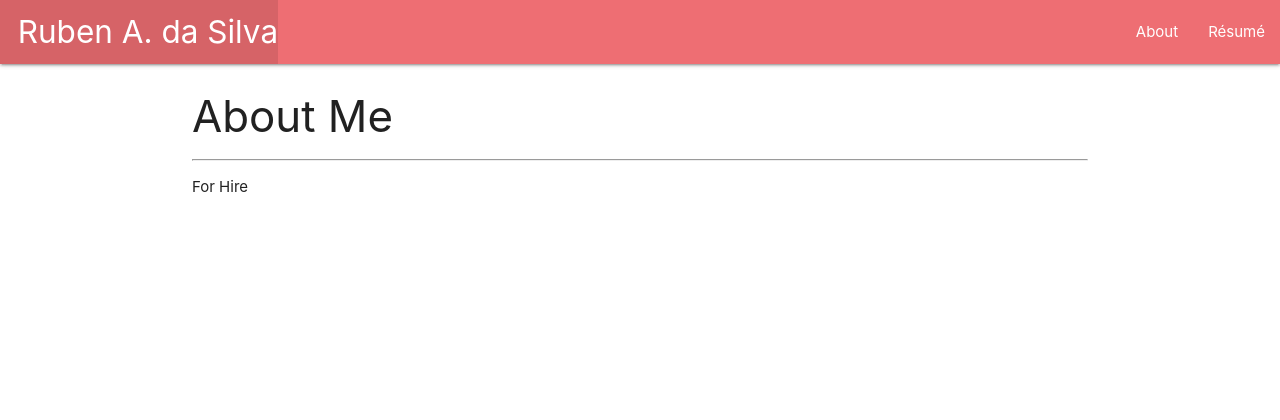
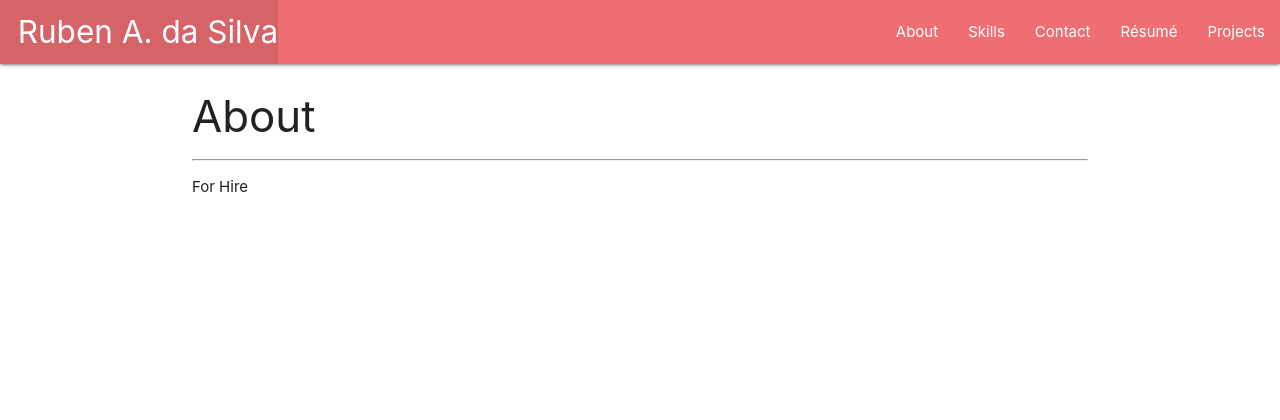
Before and after one commit to Roob19/portfolio, a Django app: page /about/ in a window 1280 px wide. Shown: the top 420 px of the page. Run offline with Django 4.2, Linux system fonts and the light colour scheme.

Commit message:
added skills, contact, and projects views, routes, and content

```diff
--- a/myportfolio/businesscard/templates/about.html
+++ b/myportfolio/businesscard/templates/about.html
@@ -2,7 +2,7 @@
 
 {% block content %}
 
-    <h3 text-align: center>About Me</h3>
+    <h3 text-align: center>About</h3>
     <hr />
     <p>For Hire</p>
 
--- a/myportfolio/businesscard/templates/base.html
+++ b/myportfolio/businesscard/templates/base.html
@@ -30,7 +30,10 @@
         </ul>
         <ul class="right">
           <li><a href="/about">About</a></li>
+          <li><a href="/skills">Skills</a></li>
+          <li><a href="/contact">Contact</a></li>
           <li><a href="/resume">Résumé</a></li>
+          <li><a href="/projects">Projects</a></li>
         </ul>
       </div>
     </nav>
@@ -43,4 +46,5 @@
     <div class="right">All Rights Reserved, &copy; 2022 Adega, LLC &nbsp;</div>
   </footer>
 </body>
+<grammarly-desktop-integration data-grammarly-shadow-root="true"></grammarly-desktop-integration>
 </html>
--- a/myportfolio/businesscard/urls.py
+++ b/myportfolio/businesscard/urls.py
@@ -4,6 +4,9 @@ from . import views
 urlpatterns = [
     path('', views.home, name='home'),
     path('about/', views.about, name='about'),
+    path('skills/', views.skills, name='skills'),
+    path('contact', views.contact, name='contact'),
     path('resume/', views.resume, name='resume'),
+    path('projects/', views.projects, name='projects')
     # path('favicon/', )
 ]
--- a/myportfolio/businesscard/views.py
+++ b/myportfolio/businesscard/views.py
@@ -9,5 +9,14 @@ def home(request):
 def about(request):
     return render(request, 'about.html')
 
+def skills(request):
+    return render(request, 'skills.html')
+
+def contact(request):
+    return render(request, 'contact.html')
+
 def resume(request):
     return render(request, 'resume.html')
+
+def projects(request):
+    return render(request, 'projects.htlm')
```
Also changed, not shown: myportfolio/businesscard/templates/contact.html (added, +11 -0 lines), myportfolio/businesscard/templates/projects.html (added, +12 -0 lines), myportfolio/businesscard/templates/skills.html (added, +9 -0 lines).
